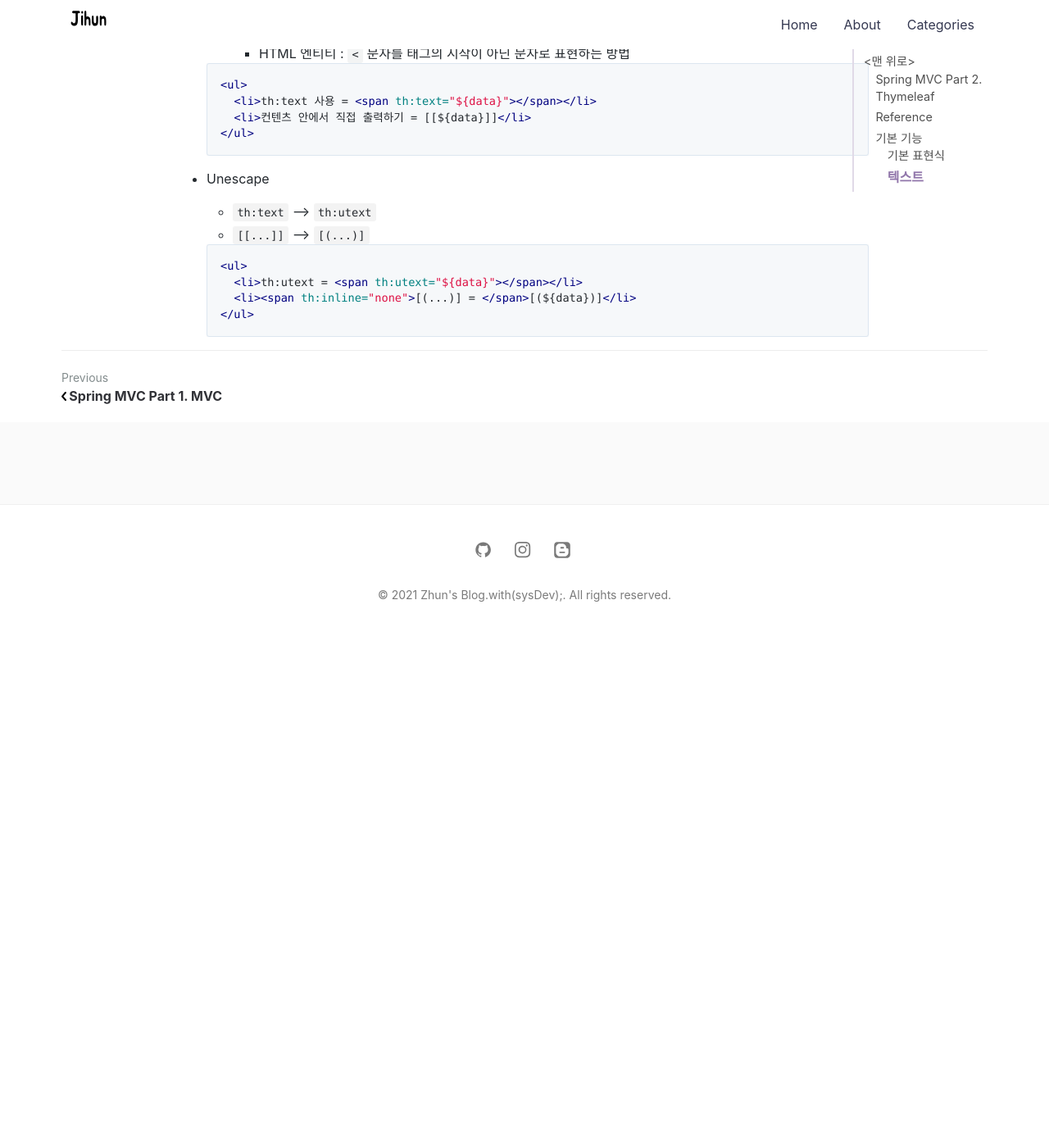
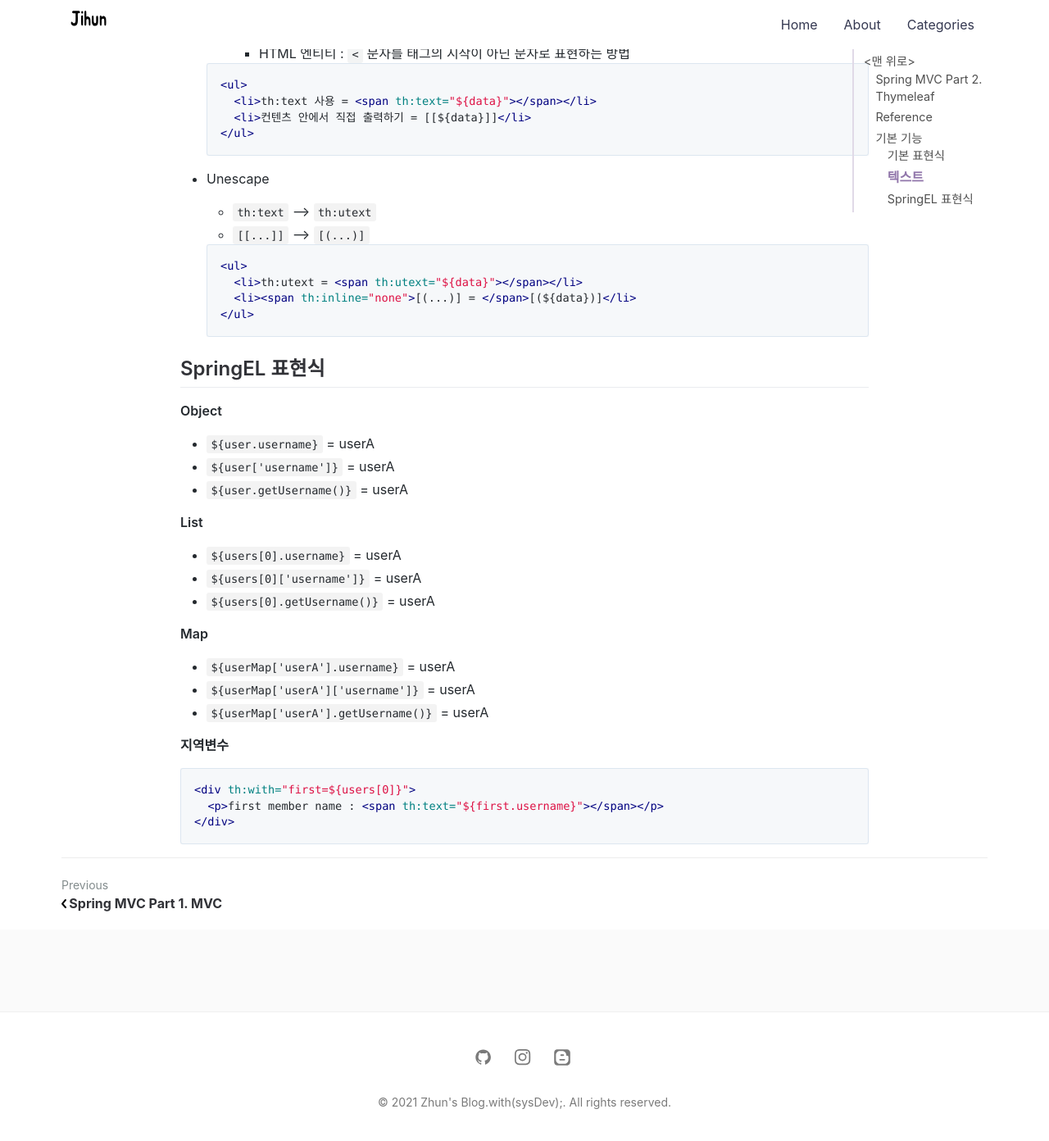
Before and after one commit to jihunparkme/jihunparkme.github.io, a Jekyll site: the page built from _posts/2021-10-11-Spring-MVC-Part2-Thymeleaf.md, in a window 1280 px wide and 1400 px high, scrolled down 3019 px. Shown: the top 1392 px of the window at 82% size. Built offline with Jekyll 4.4.1, drawn with Linux system fonts in a browser that asks for light colours; comment, search, counter and statistics services are not loaded; before the commit the page ends 3800 px from its top, so only the background shows below that.

Commit message:
[타임리프 - 기본 기능] 변수 - SpringEL

````diff
--- a/_posts/2021-10-11-Spring-MVC-Part2-Thymeleaf.md
+++ b/_posts/2021-10-11-Spring-MVC-Part2-Thymeleaf.md
@@ -143,3 +143,31 @@ featured-img: spring_mvc_2
     <li><span th:inline="none">[(...)] = </span>[(${data})]</li>
   </ul>
   ```
+
+## SpringEL 표현식
+
+**Object**
+
+- `${user.username}` = userA
+- `${user['username']}` = userA
+- `${user.getUsername()}` = userA
+
+**List**
+
+- `${users[0].username}` = userA
+- `${users[0]['username']}` = userA
+- `${users[0].getUsername()}` = userA
+
+**Map**
+
+- `${userMap['userA'].username}` = userA
+- `${userMap['userA']['username']}` = userA
+- `${userMap['userA'].getUsername()}` = userA
+
+**지역변수**
+
+```html
+<div th:with="first=${users[0]}">
+  <p>first member name : <span th:text="${first.username}"></span></p>
+</div>
+```
````
